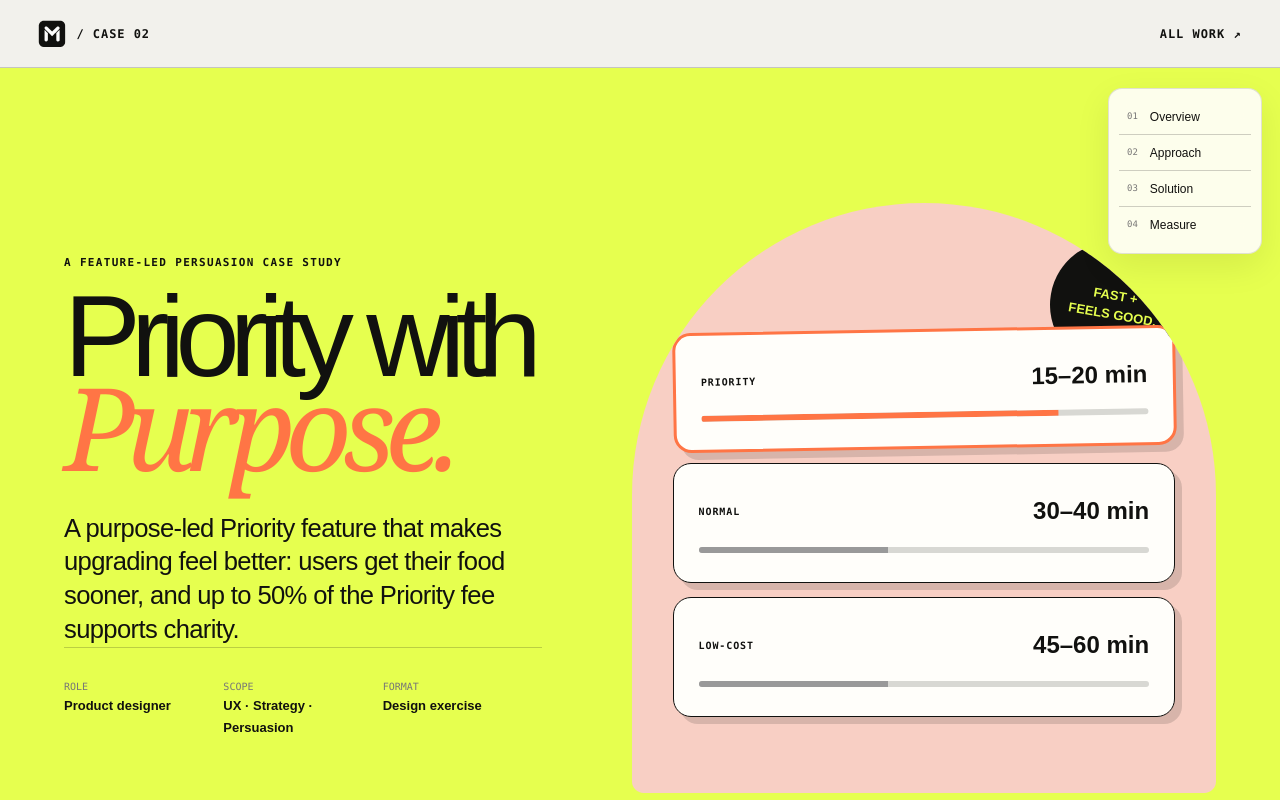
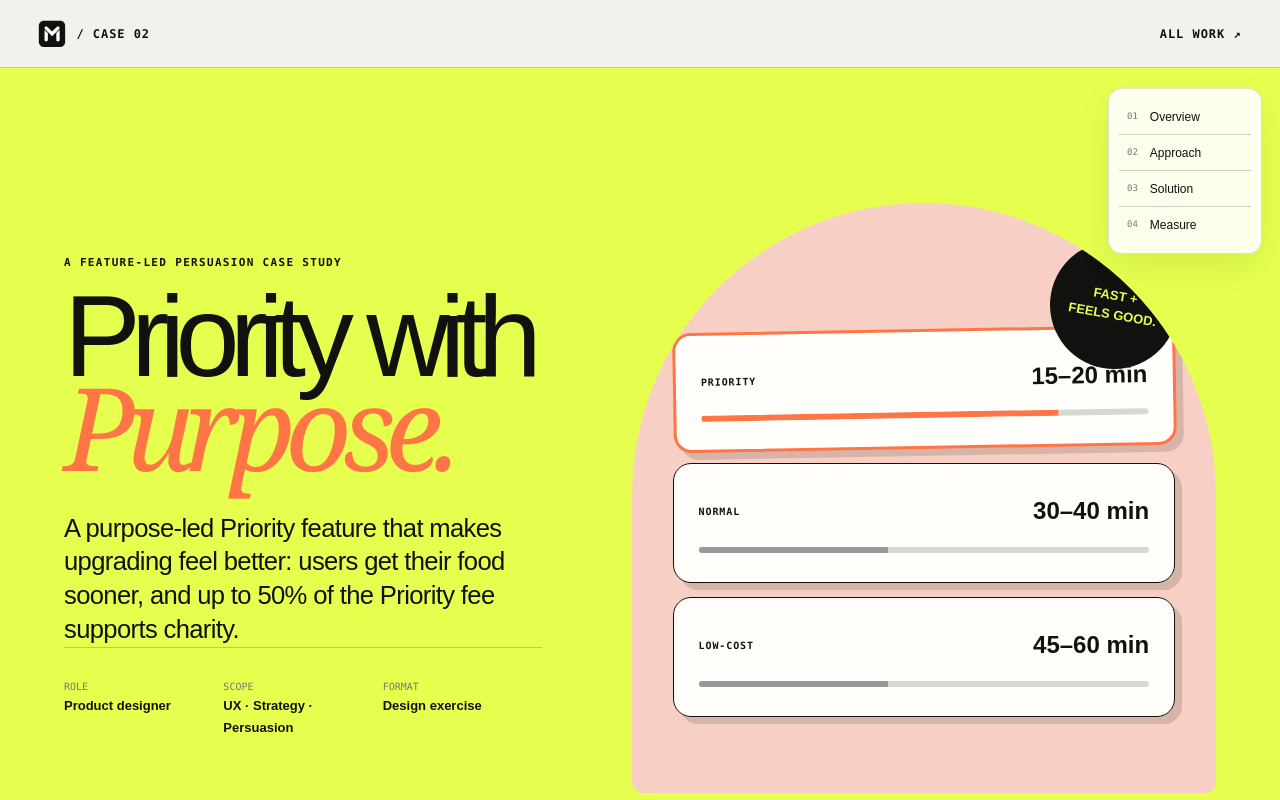
Before and after one commit to gridboxes/LMWN-Challenge, a Next.js app: page /work/priority-honestly in a window 1280 px wide. Shown: the top 800 px of the page. Built offline with nearby package versions, Linux system fonts and the light colour scheme.

Commit message:
Keep speed sticker above cards

```diff
--- a/app/globals.css
+++ b/app/globals.css
@@ -215,8 +215,8 @@ footer { min-height:160px; padding:50px max(5vw,56px); display:flex; justify-con
 .priority-hero h1 { margin:0 0 35px; font-size:clamp(82px,9vw,156px); line-height:.78; letter-spacing:-.085em; }
 .priority-hero h1 em { color:var(--orange); font-family:Georgia,serif; font-weight:400; }
 .priority-hero-art { position:relative; min-height:590px; padding:105px 7% 55px; display:flex; flex-direction:column; justify-content:center; gap:14px; background:#f8cfc4; border-radius:300px 300px 12px 12px; overflow:hidden; }
-.speed-sticker { position:absolute; right:38px; top:38px; width:128px; height:128px; display:grid; place-items:center; background:var(--ink); color:var(--acid); border-radius:50%; transform:rotate(10deg); text-align:center; font-weight:800; font-size:13px; }
-.speed-line { min-height:120px; padding:25px; display:grid; grid-template-columns:1fr auto; gap:10px; align-items:center; background:var(--white); border:1px solid var(--ink); border-radius:18px; box-shadow:7px 7px 0 rgba(17,17,15,.14); }
+.speed-sticker { position:absolute; z-index:2; right:38px; top:38px; width:128px; height:128px; display:grid; place-items:center; background:var(--ink); color:var(--acid); border-radius:50%; transform:rotate(10deg); text-align:center; font-weight:800; font-size:13px; }
+.speed-line { position:relative; z-index:1; min-height:120px; padding:25px; display:grid; grid-template-columns:1fr auto; gap:10px; align-items:center; background:var(--white); border:1px solid var(--ink); border-radius:18px; box-shadow:7px 7px 0 rgba(17,17,15,.14); }
 .speed-line b { font-family:var(--font-geist-mono); font-size:10px; letter-spacing:.09em; }.speed-line strong { font-size:24px; }
 .speed-line i { grid-column:1 / 3; height:6px; background:#d8d8d3; border-radius:6px; overflow:hidden; }.speed-line i:after { content:""; display:block; width:42%; height:100%; background:#999; }
 .speed-line-fast { border:3px solid var(--orange); transform:rotate(-1deg); }.speed-line-fast i:after { width:80%; background:var(--orange); }
```
